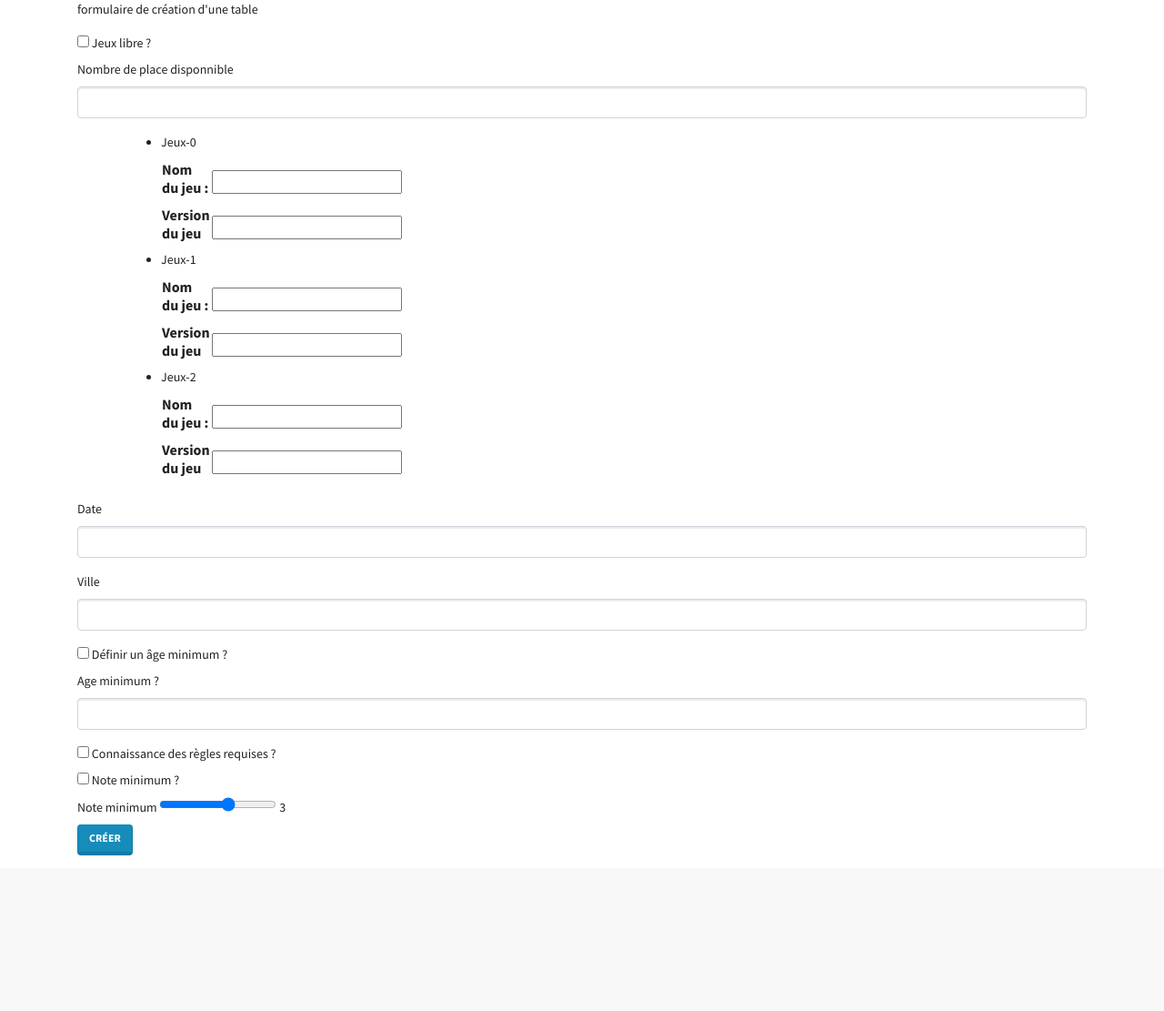
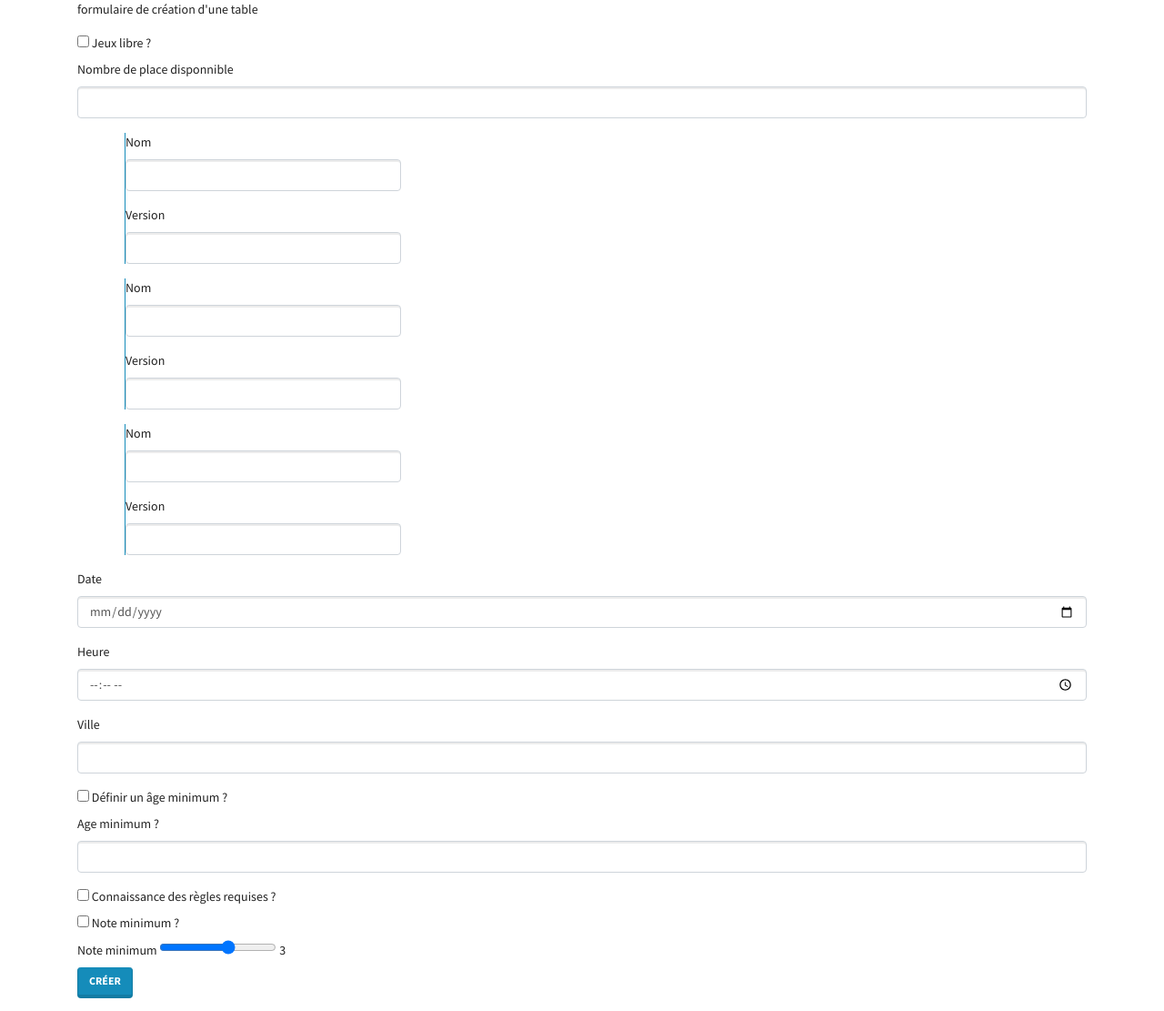
Before and after one commit to JacqueminC/WWTP, a Flask app: page /table/tableForm in a window 1280 px wide. Shown: the part 57-1168 px from the top of the page at 91% size. Before the commit the page ends 997 px from the top, so only its background shows below. Run offline with Flask 2, Linux system fonts and the light colour scheme; some libraries are stand-ins or nearby versions.

Commit message:
form date and hours field more fieldList jeux

```diff
--- a/wwtp_app/table/table.py
+++ b/wwtp_app/table/table.py
@@ -1,20 +1,21 @@
 from flask import Blueprint, app, render_template
 from flask_wtf import FlaskForm
-from wtforms import StringField, IntegerField, DateTimeField, BooleanField, FormField, FieldList
-from wtforms.fields.html5 import IntegerRangeField
-#from flask_bootstrap import Bootstrap
+from wtforms import StringField, IntegerField, BooleanField, FormField, FieldList
+from wtforms.fields.html5 import IntegerRangeField, DateTimeField, DateField, TimeField
+from wtforms.form import Form
 
 bpTable = Blueprint("table", __name__, template_folder="templates")
 
-class JeuxListeForm(FlaskForm):
-    nom = StringField("Nom du jeu : ")
-    version = StringField("Version du jeu")
+class JeuxListeForm(Form):
+    nom = StringField("Nom ")
+    version = StringField("Version ")
 
 class CreationTableForm(FlaskForm):
     jeuxLibre = BooleanField(' Jeux libre ?')
     nbPlace = IntegerField('Nombre de place disponnible')
     jeux = FieldList(FormField(JeuxListeForm), min_entries=3)
-    date = DateTimeField('Date')
+    date = DateField('Date', format='%Y-%m-%d')
+    heure = TimeField('Heure')
     ville = StringField('Ville')
     ageMin = BooleanField('Définir un âge minimum ?')
     age = IntegerField(' Age minimum ?')
--- a/wwtp_app/table/templates/tableForm.html
+++ b/wwtp_app/table/templates/tableForm.html
@@ -23,11 +23,21 @@
 
         <div class="ml-1 px-5" style="width: 400px;">
 
-            {{ form.jeux() }}
+            {% for jeu in form.jeux %}
+
+            <div class="border-left border-primary">
+                {{wtf.form_field(jeu.nom)}}
+                {{wtf.form_field(jeu.version)}}
+            </div>
+
+            {% endfor %}
 
         </div>
 
         {{wtf.form_field(form.date)}}
+        {{wtf.form_field(form.heure)}}
+
+
         {{wtf.form_field(form.ville)}}
         {{wtf.form_field(form.ageMin)}}
         {{wtf.form_field(form.age)}}
@@ -45,3 +55,14 @@
 </div>
 
 {% endblock %}
+
+{% block scripts %}
+  {{ super() }}
+  <script type="text/javascript" src="https://cdnjs.cloudflare.com/ajax/libs/moment.js/2.18.1/moment.min.js"></script>
+  <script type="text/javascript" src="https://cdnjs.cloudflare.com/ajax/libs/bootstrap-datetimepicker/4.17.47/js/bootstrap-datetimepicker.min.js"></script>
+  <script type="text/javascript">
+    $(function () {
+      $('#datepick').datetimepicker();
+    });
+  </script>
+{% endblock %}
```
Also changed, not shown: README.md.
